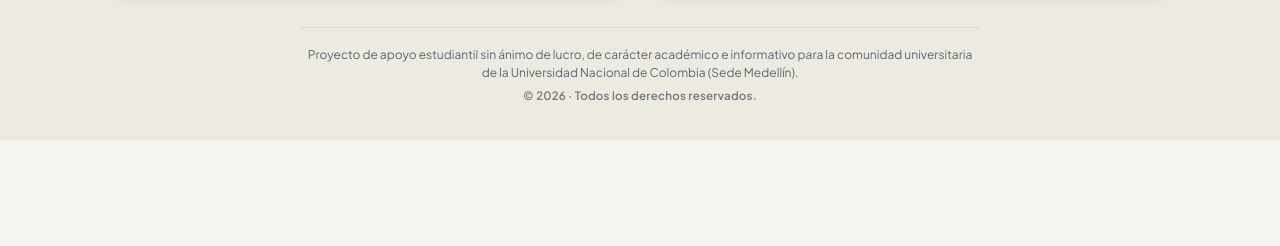
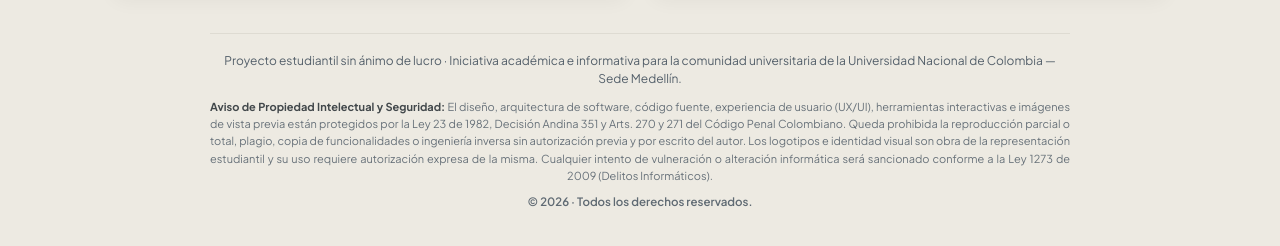
Before and after one commit to Ingenieria-Geologica/Geologica, a plain HTML site: page index.html in a window 1280 px wide. Shown: the part 7507-7753 px from the top of the page. Before the commit the page ends 7647 px from the top, so only its background shows below. Drawn offline with Linux system fonts and the light colour scheme.

Commit message:
Actualización del pie de página oficial con aviso completo de Propiedad Intelectual, Seguridad y Derechos Reservados

```diff
--- a/css/base.css
+++ b/css/base.css
@@ -1113,15 +1113,18 @@ body[data-pagina="inicio"] .portada.foto::after {
 }
 
 /* ---------- Pie legal y derechos de autor ---------- */
+
+
+/* ---------- Aviso Legal y Propiedad Intelectual ---------- */
 .pie__legal {
   display: flex;
   flex-direction: column;
   align-items: center;
-  gap: 6px;
-  max-width: 680px;
-  margin-top: 8px;
+  gap: 10px;
+  max-width: 860px;
+  margin: 14px auto 0;
   padding-top: 18px;
-  border-top: 1px solid var(--linea, #dddcd6);
+  border-top: 1px solid var(--linea, rgba(0, 0, 0, 0.12));
   text-align: center;
 }
 
@@ -1131,7 +1134,22 @@ body[data-pagina="inicio"] .portada.foto::after {
   color: var(--tinta-suave, #555555);
   line-height: 1.5;
   margin: 0;
-  opacity: 0.88;
+  opacity: 0.92;
+}
+
+.pie__legal-aviso {
+  font-family: var(--letra-texto, sans-serif);
+  font-size: 11px;
+  color: var(--tinta-suave, #666666);
+  line-height: 1.55;
+  margin: 0;
+  opacity: 0.8;
+  text-align: justify;
+  text-align-last: center;
+}
+
+.pie__legal-aviso strong {
+  color: var(--tinta, #222222);
 }
 
 .pie__copyright {
@@ -1141,6 +1159,5 @@ body[data-pagina="inicio"] .portada.foto::after {
   color: var(--tinta-suave, #555555);
   line-height: 1.4;
   margin: 0;
-  opacity: 0.75;
-  letter-spacing: .02em;
+  opacity: 0.85;
 }
--- a/js/comun.js
+++ b/js/comun.js
@@ -236,11 +236,12 @@ function pintarPie() {
               <svg viewBox="0 0 24 24" fill="none" stroke="currentColor" stroke-width="2" stroke-linecap="round" stroke-linejoin="round" width="16" height="16" aria-hidden="true"><rect width="20" height="16" x="2" y="4" rx="2"/><path d="m22 7-8.97 5.7a1.94 1.94 0 0 1-2.06 0L2 7"/></svg>
             </a>
           </div>
-                </div>
+        </div>
       </div>
 
       <div class="pie__legal">
-        <p class="pie__legal-texto">Proyecto de apoyo estudiantil sin ánimo de lucro, de carácter académico e informativo para la comunidad universitaria de la Universidad Nacional de Colombia (Sede Medellín).</p>
+        <p class="pie__legal-texto">Proyecto estudiantil sin ánimo de lucro · Iniciativa académica e informativa para la comunidad universitaria de la Universidad Nacional de Colombia — Sede Medellín.</p>
+        <p class="pie__legal-aviso"><strong>Aviso de Propiedad Intelectual y Seguridad:</strong> El diseño, arquitectura de software, código fuente, experiencia de usuario (UX/UI), herramientas interactivas e imágenes de vista previa están protegidos por la Ley 23 de 1982, Decisión Andina 351 y Arts. 270 y 271 del Código Penal Colombiano. Queda prohibida la reproducción parcial o total, plagio, copia de funcionalidades o ingeniería inversa sin autorización previa y por escrito del autor. Los logotipos e identidad visual son obra de la representación estudiantil y su uso requiere autorización expresa de la misma. Cualquier intento de vulneración o alteración informática será sancionado conforme a la Ley 1273 de 2009 (Delitos Informáticos).</p>
         <p class="pie__copyright">© 2026 · Todos los derechos reservados.</p>
       </div>
     </footer>`;
```
